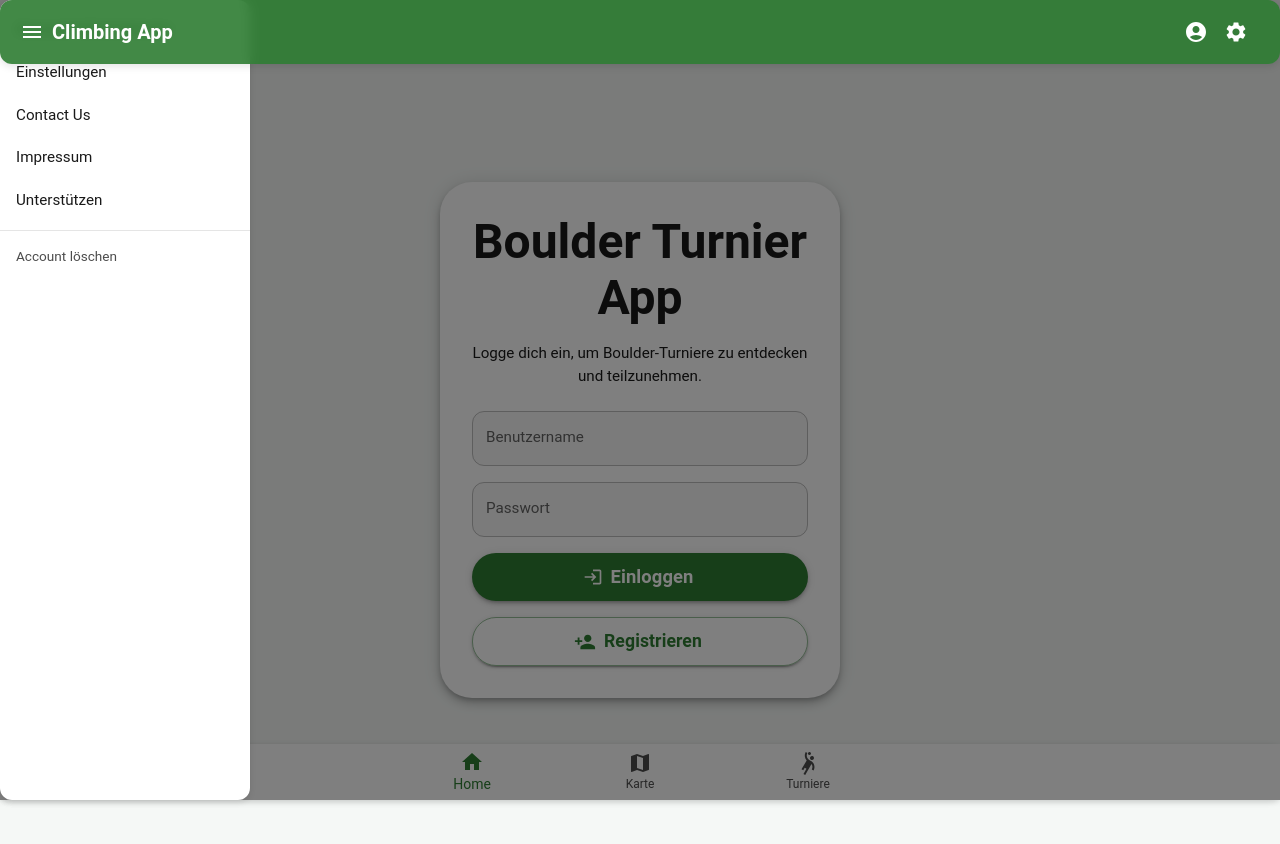
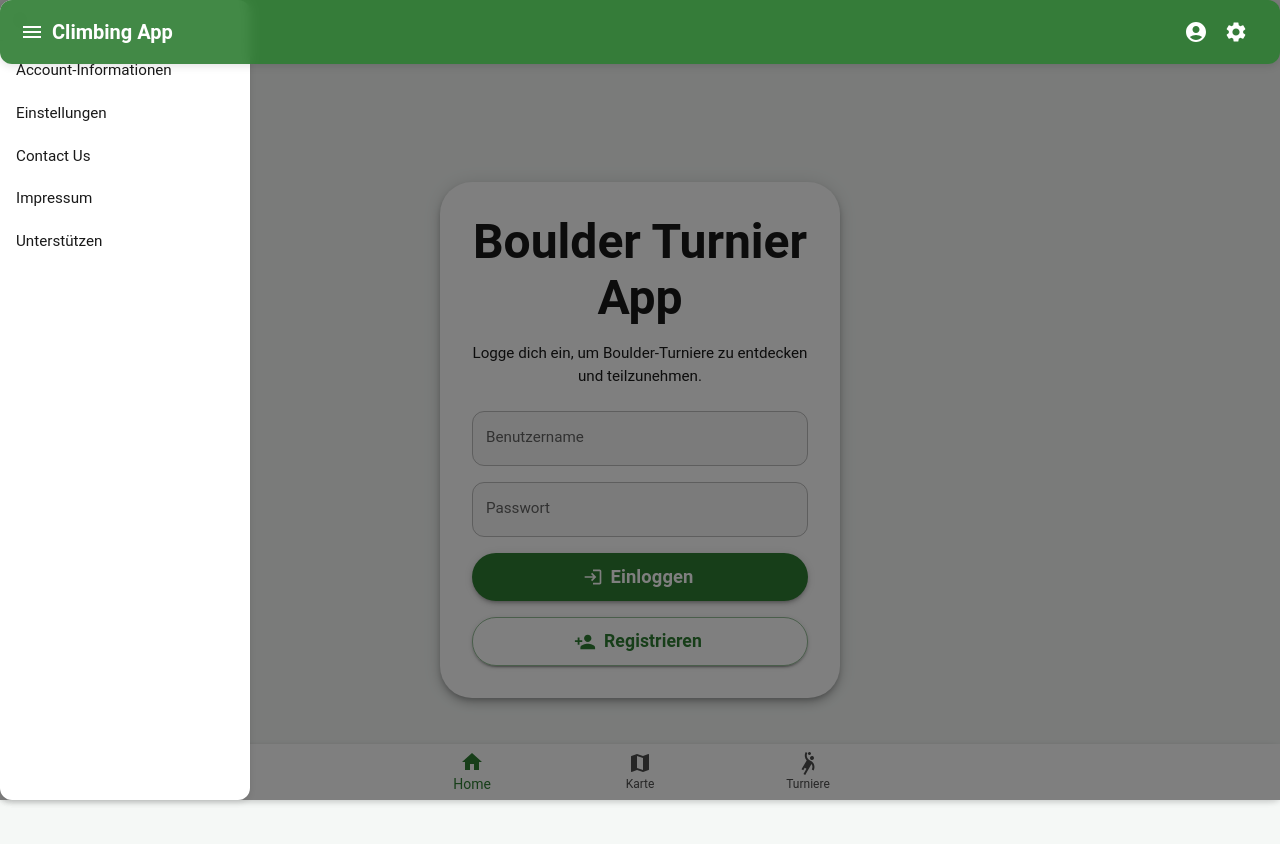
Before and after one commit to JonasFlachmann/ClimbingTurnamentAppPublic, a Next.js app: page / in a window 1280 px wide. Both pictures are taken after a click on the button 32 px from the left and 32 px from the top of the page. Shown: the top 844 px of the page. Built offline with nearby package versions, Linux system fonts and the light colour scheme.

Commit message:
Update Layout.tsx

```diff
--- a/components/Layout.tsx
+++ b/components/Layout.tsx
@@ -15,6 +15,7 @@ import {
   Paper,
 } from "@mui/material";
 import MenuIcon from "@mui/icons-material/Menu";
+import ChevronLeftIcon from "@mui/icons-material/ChevronLeft";
 import AccountCircleIcon from "@mui/icons-material/AccountCircle";
 import SettingsIcon from "@mui/icons-material/Settings";
 import HomeIcon from "@mui/icons-material/Home";
@@ -39,7 +40,7 @@ export default function Layout({
   return (
     <Box sx={{ pb: 7 }}>
       {/* Header */}
-      <AppBar position="fixed" color="primary" sx={{ zIndex: 1201 }}>
+      <AppBar position="fixed" color="primary" sx={{ zIndex: (theme) => theme.zIndex.drawer + 1 }}>
         <Toolbar>
           <IconButton edge="start" color="inherit" onClick={toggleDrawer(true)}>
             <MenuIcon />
@@ -57,8 +58,25 @@ export default function Layout({
       </AppBar>
 
       {/* Sidebar */}
-      <Drawer anchor="left" open={drawerOpen} onClose={toggleDrawer(false)}>
-        <Box sx={{ width: 250 }} role="presentation" onClick={toggleDrawer(false)}>
+      <Drawer
+        anchor="left"
+        open={drawerOpen}
+        onClose={toggleDrawer(false)}
+        sx={{
+          "& .MuiDrawer-paper": {
+            width: 250,
+            boxSizing: "border-box",
+          },
+        }}
+      >
+        <Box>
+          {/* Schließen-Button */}
+          <IconButton onClick={toggleDrawer(false)}>
+            <ChevronLeftIcon />
+          </IconButton>
+
+          <Divider />
+
           <List>
             <ListItem button>
               <ListItemText primary="Account-Informationen" />
@@ -76,10 +94,6 @@ export default function Layout({
               <ListItemText primary="Unterstützen" />
             </ListItem>
           </List>
-          <Divider />
-          <Box sx={{ mt: "auto", p: 2, color: "error.main" }}>
-            <Typography variant="body2">Account löschen</Typography>
-          </Box>
         </Box>
       </Drawer>
 
```
